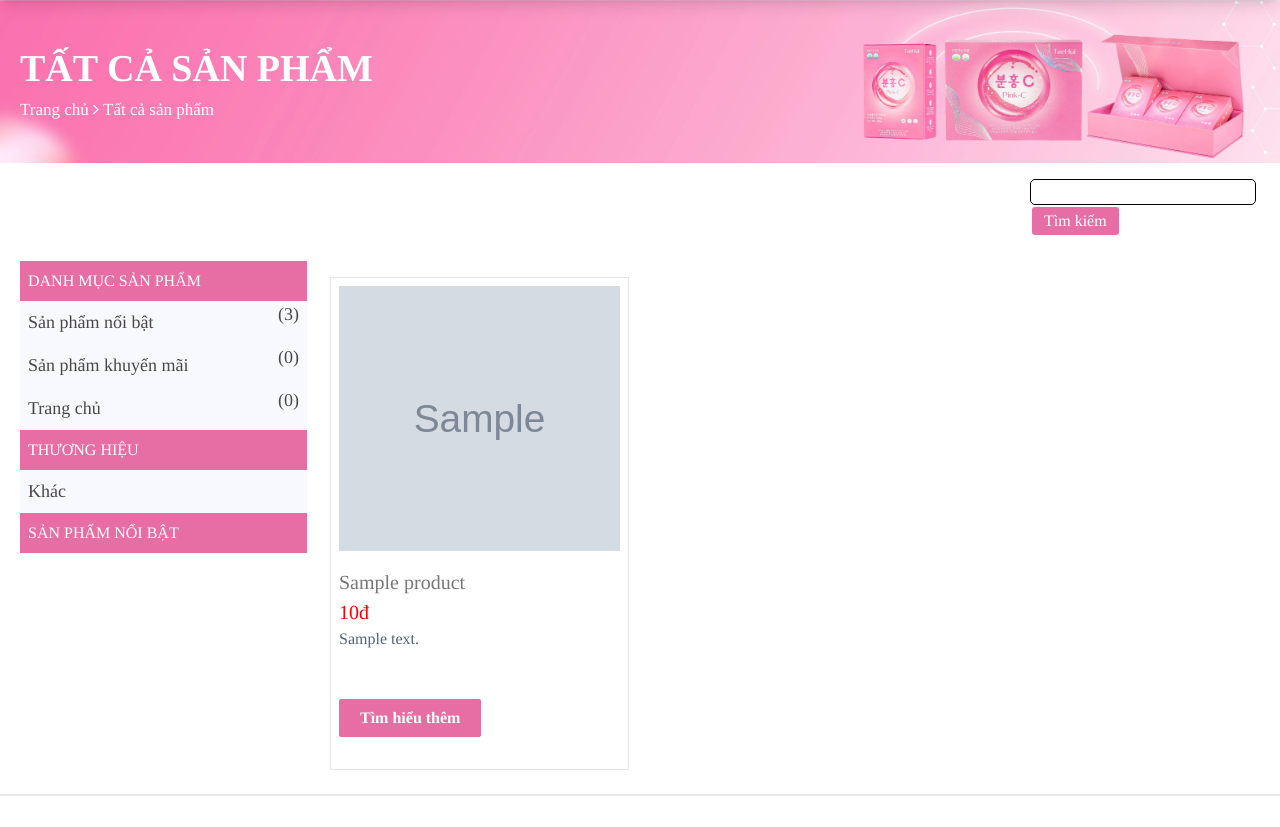
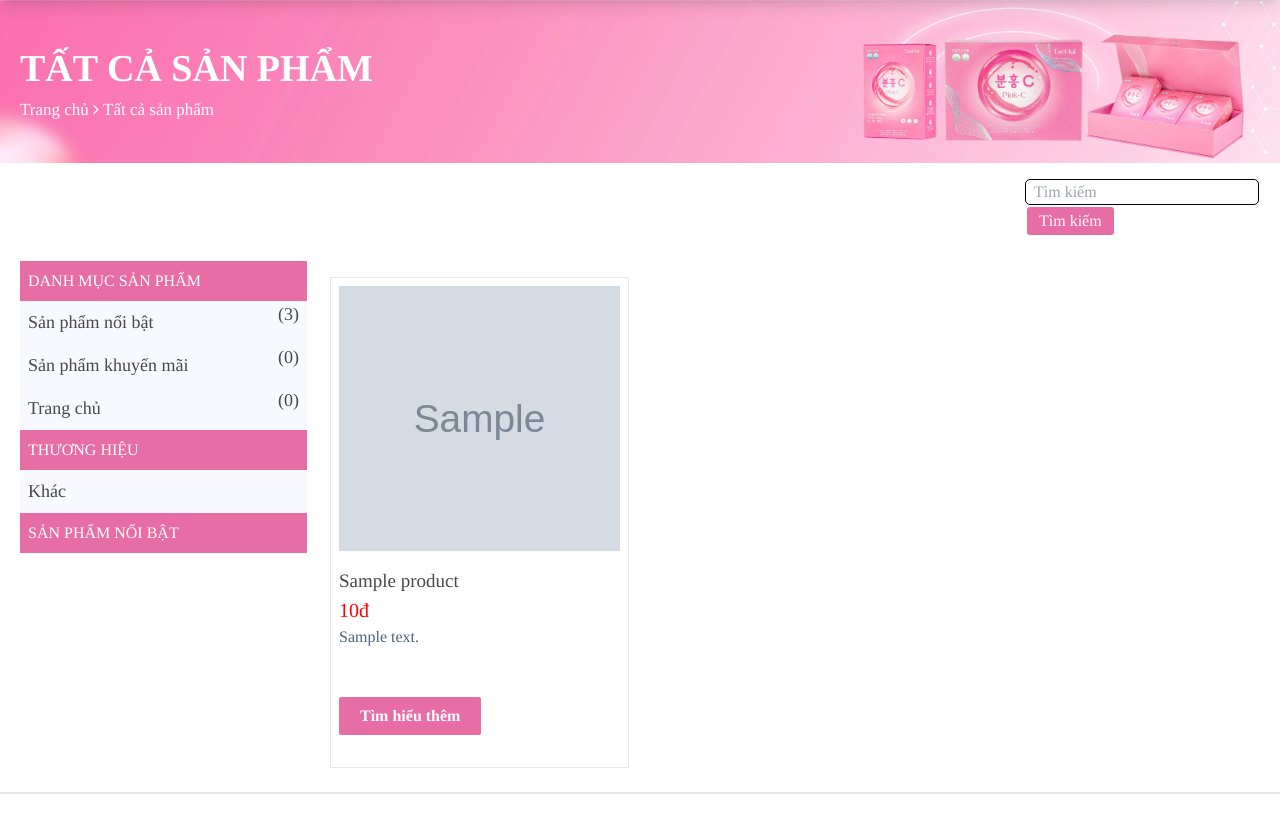
Before and after one commit to Zuwno/DuAn1, a PHP site: page /DA1/View/sanpham.php in a window 1280 px wide. Shown: the part 104-931 px from the top of the page. Run offline with PHP 8.4, Linux system fonts and the light colour scheme; tables that the repository leaves empty or names only in its code hold one stand-in row (values such as "Sample post"); grey boxes marked "Sample" are stand-in pictures; some libraries are stand-ins or nearby versions.

Commit message:
Sửa một số placeh

```diff
--- a/View/chiTietSp.php
+++ b/View/chiTietSp.php
@@ -114,7 +114,8 @@ session_start();
 input[type=number]::-webkit-inner-spin-button,
 input[type=number]::-webkit-outer-spin-button {
 
-   opacity: 1;
+  -webkit-appearance: none;
+  margin: 0;
 
 }
   </style>
@@ -339,7 +340,7 @@ input[type=number]::-webkit-outer-spin-button {
         <input type="text" class="bg-[#E1E5EB] px-4 py-1 rounded-lg my-1 w-[200px]] px-4 py-1 my-1 w-[200px]" name="Hoten" ><br>
         <label for="" class="pr-1">Bình luận:</label>
         <input type="text" class="bg-[#E1E5EB] rounded px-4 py-1 w-[200px]" name="Binhluan" >
-        <input class="border border-[#e76ea5] text-white hover:bg-[#F8A4C4] rounded-sm px-4 mx-1 py-1 font-[600] bg-[#e76ea5]" type="submit" name="submit_comment" >
+        <input value="Gửi" class="border border-[#e76ea5] text-white hover:bg-[#F8A4C4] rounded-sm px-4 mx-1 py-1 font-[600] bg-[#e76ea5]" type="submit" name="submit_comment" >
         </form>
         <hr>
         <?php
--- a/View/sanpham.php
+++ b/View/sanpham.php
@@ -108,8 +108,8 @@
       </section>
       <section>
 
-        <form method="post" action="" class="ml-[1030px] mt-4">
-          <input name="search_value" style="border: 1px solid; border-radius: 5px;" type="text">
+        <form method="post" action="" class="ml-[1025px] mt-4">
+          <input class="pl-2" placeholder="Tìm kiếm" name="search_value" style="border: 1px solid; border-radius: 5px;" type="text">
           <input name="search" class="bg-[#e76ea5] text-white px-3 py-[2px] " style="border: 2px solid; border-radius: 5px;" type="submit" value="Tìm kiếm" >
         </form>
 
@@ -165,7 +165,7 @@
                 <a href="chiTietSp.php?id=<?php echo $row['id_product'] ?>"> <img class="md:w-full w-[265px] h-[265px] m-auto " src="../imgs/<?php echo $row['img'] ?>" alt=""></a>
 
                 <div class=" py-4 ">
-                  <span class="text-[20px] font-[400] text-[#777]"><?php echo $row['name'] ?></span><br>
+                  <span class="text-[19px] font-[400] "><?php echo $row['name'] ?></span><br>
                   <span style="color: red ;" class="text-[20px] font-[400] "><?php echo $row['price'] ?>đ</span><br>
                   <a style="display: -webkit-box;-webkit-line-clamp: 2;-webkit-box-orient: vertical; overflow: hidden; " href="chiTietSp.php?id=<?php echo $row['id_product'] ?>" class="text-[#4E657B] hover:text-[#f84689] "><?php echo $row['detail'] ?></a> <br>
 
--- a/index.php
+++ b/index.php
@@ -343,7 +343,7 @@
           <a href="./View/chiTietSp.php?id=<?php echo $row['id_product'] ?>"> <img class="md:w-full h-[371px] m-auto w-[371px]" src="./imgs/<?php echo $row['img'] ?>" alt=""></a>
 
           <div class=" py-4 ">
-            <span class="text-[12px] font-[400] text-[#777]" ><?php echo $row['name'] ?> </span><br>
+            <span class="text-[22px] font-[400] " ><?php echo $row['name'] ?> </span><br>
             <a href="./View/chiTietSp.php?id=<?php echo $row['id_product'] ?>" class="text-[#4E657B] hover:text-[#f84689] " style="display: -webkit-box;-webkit-line-clamp: 2;-webkit-box-orient: vertical; overflow: hidden; "><?php echo $row['detail'] ?></a> <br>
 
             <button class="border border-[#e76ea5] text-white hover:bg-[#F8A4C4] rounded-sm px-5 py-1.5 font-[600]  bg-[#e76ea5] self-end"><a href="./View/chiTietSp.php?id=<?php echo $row['id_product'] ?>">Tìm hiểu thêm </a></button>
```
